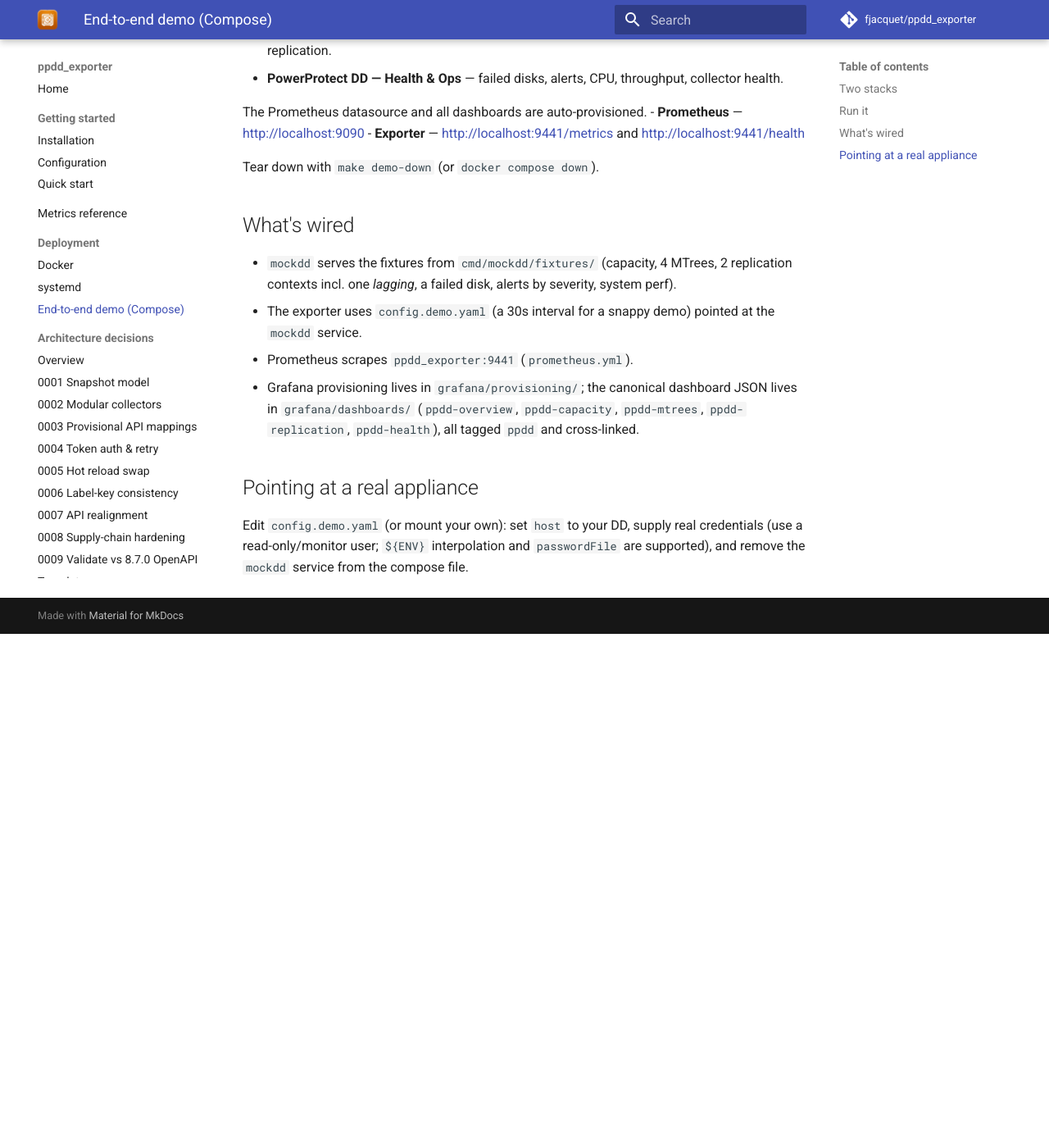
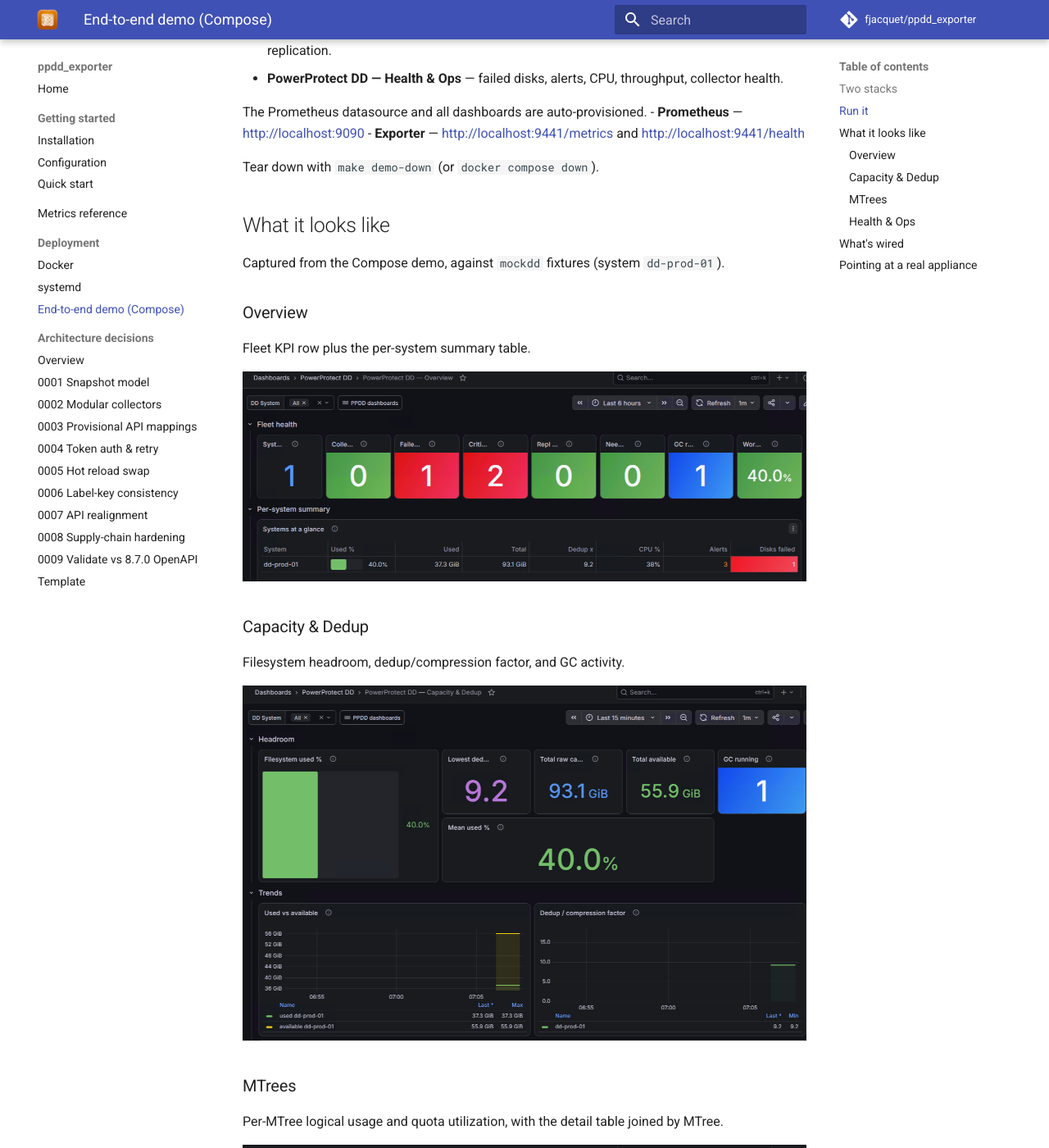
Before and after one commit to fjacquet/ppdd_exporter, an MkDocs documentation site: the page built from docs/deployment/compose-demo.md, in a window 1280 px wide and 1400 px high, scrolled down 1252 px. Shown: the whole window at 82% size. Built offline with MkDocs 1.6.1 and Material for MkDocs 9.7.7, drawn with Linux system fonts in a browser that asks for light colours; comment, search, counter and statistics services are not loaded; before the commit the page ends 2025 px from its top, so only the background shows below that; some of the changed text lies outside the part shown.

Commit message:
docs: add Grafana dashboard screenshots to the Compose demo page
Co-Authored-By: Claude Opus 4.8 (1M context) <noreply@anthropic.com>

```diff
--- a/docs/deployment/compose-demo.md
+++ b/docs/deployment/compose-demo.md
@@ -52,6 +52,34 @@ Then open:
 
 Tear down with `make demo-down` (or `docker compose down`).
 
+## What it looks like
+
+Captured from the Compose demo, against `mockdd` fixtures (system `dd-prod-01`).
+
+### Overview
+
+Fleet KPI row plus the per-system summary table.
+
+![PowerProtect DD — Overview dashboard](../assets/screenshots/overview.png)
+
+### Capacity & Dedup
+
+Filesystem headroom, dedup/compression factor, and GC activity.
+
+![PowerProtect DD — Capacity & Dedup dashboard](../assets/screenshots/capacity.png)
+
+### MTrees
+
+Per-MTree logical usage and quota utilization, with the detail table joined by MTree.
+
+![PowerProtect DD — MTrees dashboard](../assets/screenshots/mtrees.png)
+
+### Health & Ops
+
+Failed disks, active alerts by severity/class, CPU, throughput, and per-collector health.
+
+![PowerProtect DD — Health & Ops dashboard](../assets/screenshots/health.png)
+
 ## What's wired
 
 - `mockdd` serves the fixtures from `cmd/mockdd/fixtures/` (capacity, 4 MTrees, 2
```
Also changed, not shown: CHANGELOG.md (+4 -0 lines), docs/assets/screenshots/capacity.png (added), docs/assets/screenshots/health.png (added), docs/assets/screenshots/mtrees.png (added), docs/assets/screenshots/overview.png (added).
